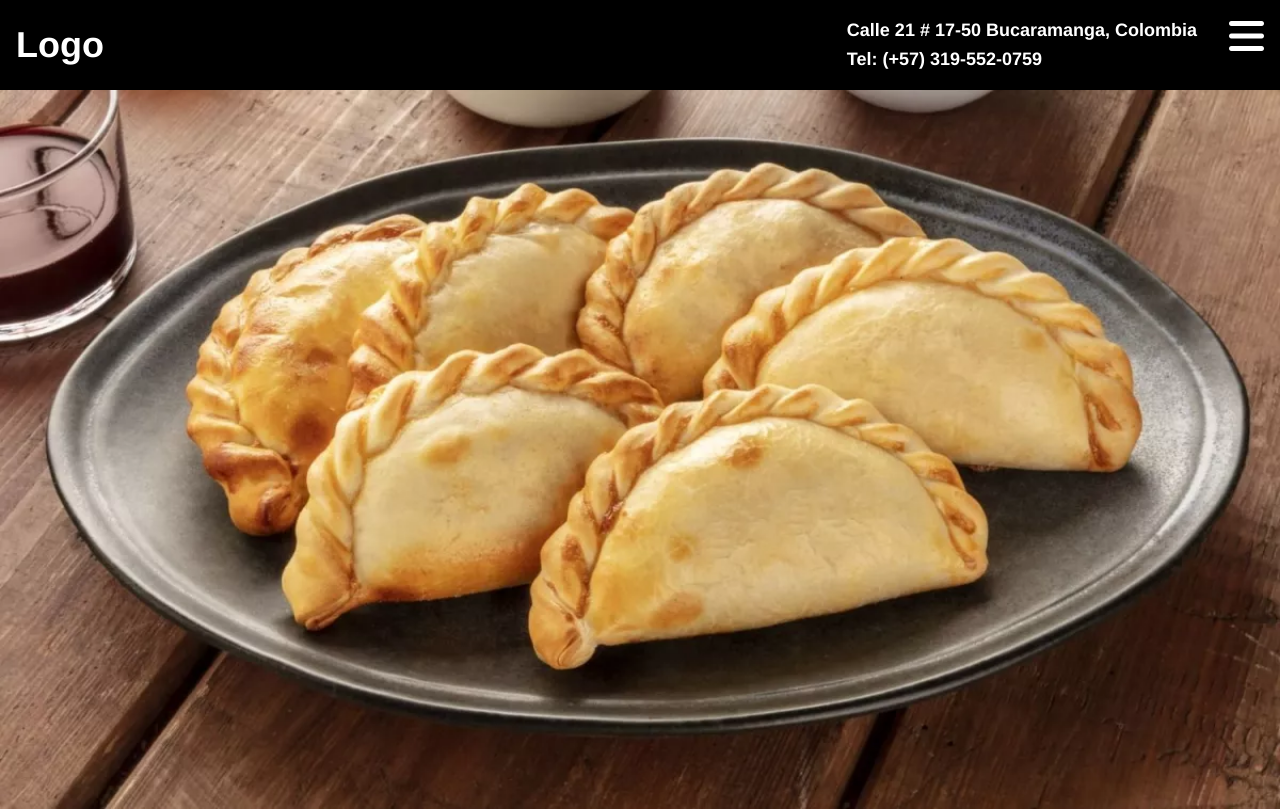
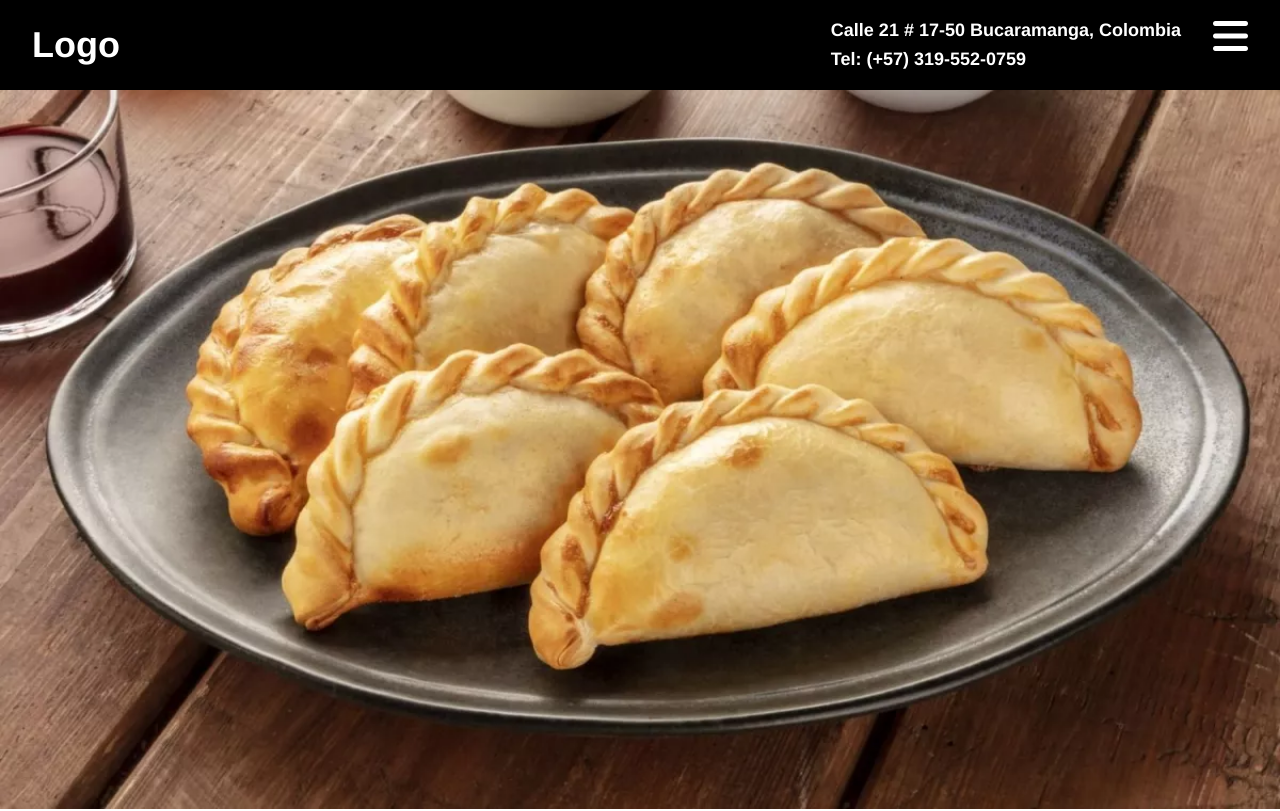
Before and after one commit to sebasmoles/bendita-empanada-es, a Vue app: page / in a window 1280 px wide. Shown: the top 811 px of the page. Built offline with nearby package versions, Linux system fonts and the light colour scheme.

Commit message:
estilo(header): cambios a propiedades

```diff
--- a/src/components/Header.vue
+++ b/src/components/Header.vue
@@ -54,7 +54,7 @@
 		align-items: flex-start;
 		color: white;
 		background-color: black;
-		padding: 1rem;
+		padding: 1rem 2rem;
 		position: sticky;
 		top: 0;
 	}
@@ -81,12 +81,12 @@
 		cursor: pointer;
 	}
 	.dropdown-links {
-		margin-top: 1rem;
-		padding: 1rem;
+		margin-top: 1.8rem;
+		padding: 1rem 2rem;
 		position: absolute;
 		right: 0%;
 		background-color: white;
-		box-shadow: 0px 8px 16px 0px rgba(0, 0, 0, 0.2);
+		box-shadow: 0px 8px 16px 0px rgba(0, 0, 0, 0.6);
 		z-index: 1;
 	}
 	.dropdown-links a:not(:last-child) {
```
